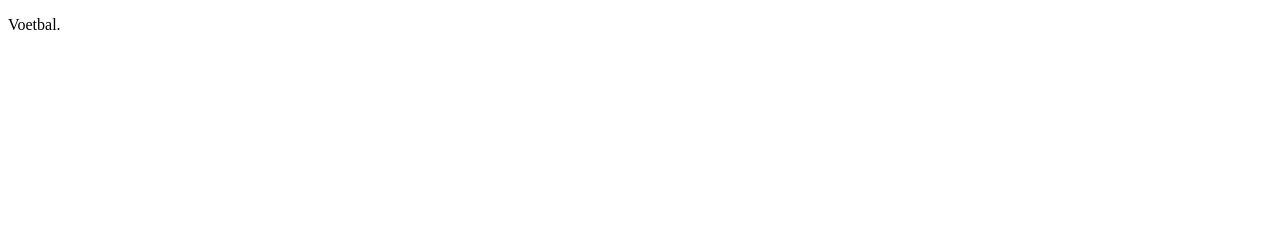
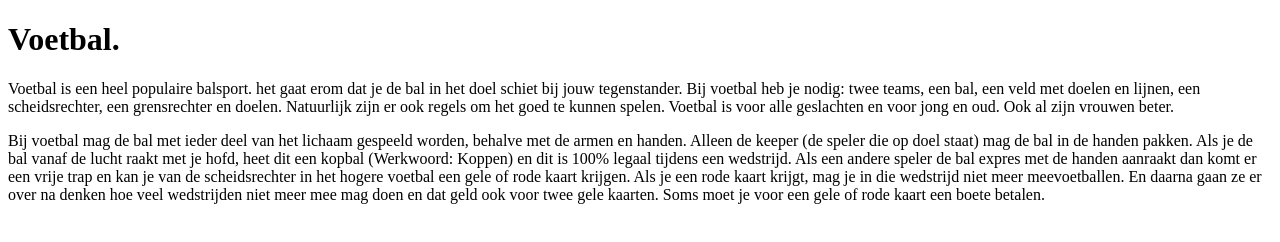
Before and after one commit to finn-beepo/finn-beepo.github.io, a plain HTML site: page index.html in a window 1280 px wide. Drawn offline with Linux system fonts and the light colour scheme.

Commit message:
Update index.html

```diff
--- a/index.html
+++ b/index.html
@@ -3,7 +3,19 @@
 <html>
 <body>
 
-<p>Voetbal.</p>
-</body>
+  <h1>Voetbal.</h1>
+  <p> Voetbal is een heel populaire balsport. het gaat erom dat je de bal in het doel schiet bij jouw tegenstander.
+
+Bij voetbal heb je nodig: twee teams, een bal, een veld met doelen en lijnen, een scheidsrechter, een grensrechter en doelen. Natuurlijk zijn er ook regels om het goed te kunnen spelen. Voetbal is voor alle geslachten en voor jong en oud.
+    Ook al zijn vrouwen beter. </p>
+
+
+  <p> Bij voetbal mag de bal met ieder deel van het lichaam gespeeld worden, behalve met de armen en handen.
+    Alleen de keeper (de speler die op doel staat) mag de bal in de handen pakken. Als je de bal vanaf de lucht raakt met je hofd, heet dit een kopbal (Werkwoord: Koppen) en dit is 100% legaal tijdens een wedstrijd.
+    Als een andere speler de bal expres met de handen aanraakt dan komt er een vrije trap en kan je van de scheidsrechter in het hogere voetbal een gele of rode kaart krijgen. Als je een rode kaart krijgt, mag je in die wedstrijd niet meer meevoetballen.
+    En daarna gaan ze er over na denken hoe veel wedstrijden niet meer mee mag doen en dat geld ook voor twee gele kaarten.
+    Soms moet je voor een gele of rode kaart een boete betalen. </p>
+
+  </body>
 
 </html>
```
